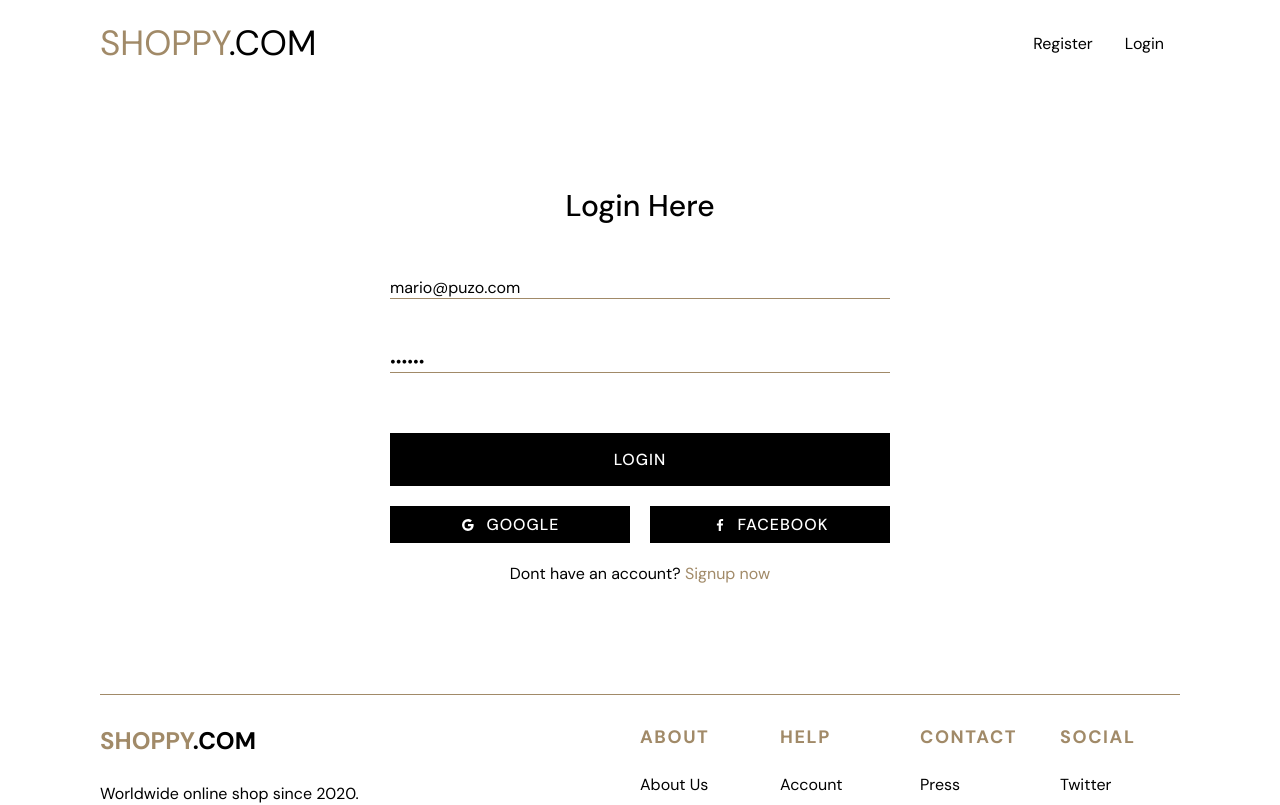
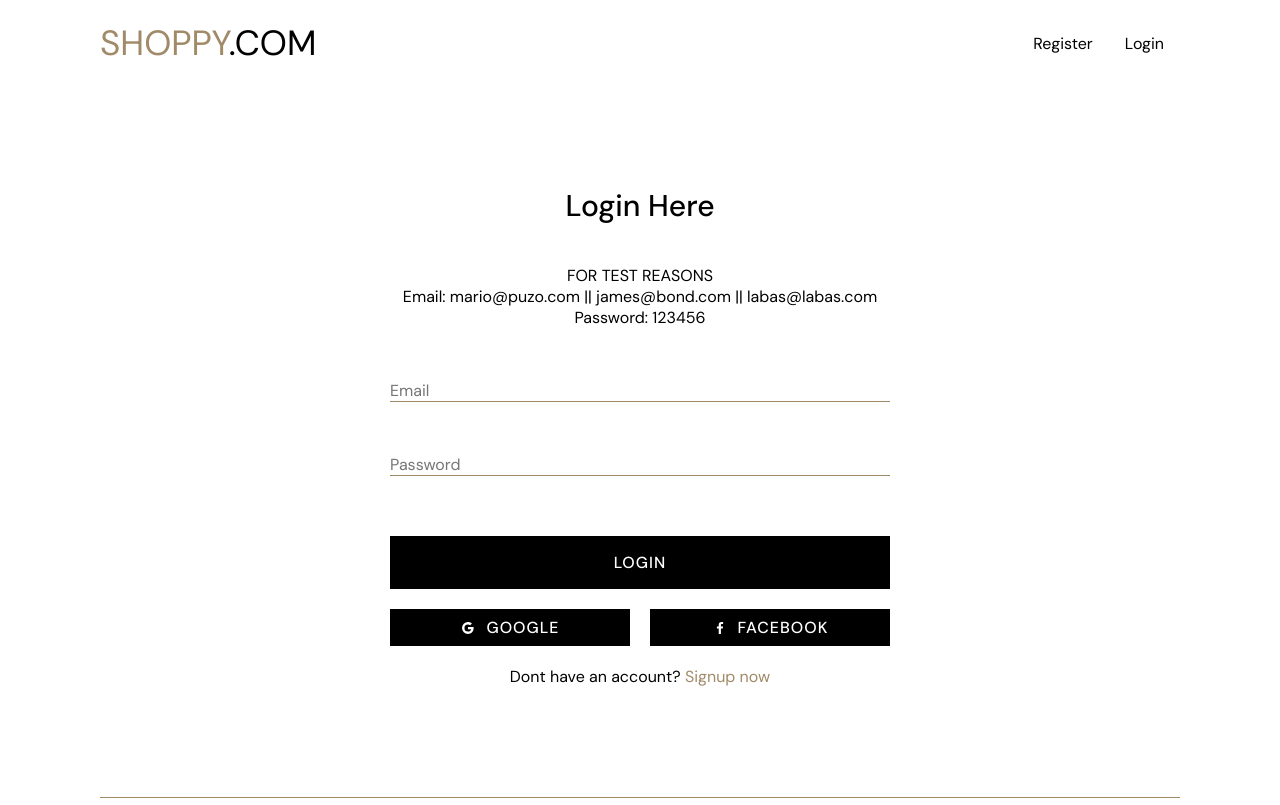
Before and after one commit to SimasCode/simonas_janulaitis_galutinis_atsiskaitymas, a React (Vite) app: page /login in a window 1280 px wide. Shown: the top 805 px of the page. Built offline with nearby package versions, Linux system fonts and the light colour scheme; no server answers.

Commit message:
loginFrom for test reasons

```diff
--- a/src/components/auth/LoginForm.jsx
+++ b/src/components/auth/LoginForm.jsx
@@ -10,8 +10,8 @@ import { NavLink } from 'react-router-dom';
 export default function LoginForm() {
   const formik = useFormik({
     initialValues: {
-      email: 'mario@puzo.com', //james@bond.com
-      password: '123456', // 123456
+      email: '', //james@bond.com
+      password: '', // 123456
     },
     validationSchema: Yup.object({
       email: Yup.string()
@@ -47,6 +47,9 @@ export default function LoginForm() {
     <div className='container login-container'>
       <form onSubmit={formik.handleSubmit} className='login-form'>
         <h2 className='login-title'>Login Here</h2>
+        <p>FOR TEST REASONS</p>
+        <p>Email: mario@puzo.com || james@bond.com || labas@labas.com</p>
+        <p>Password: 123456</p>
         <input
           onChange={formik.handleChange}
           onBlur={formik.handleBlur}
```
